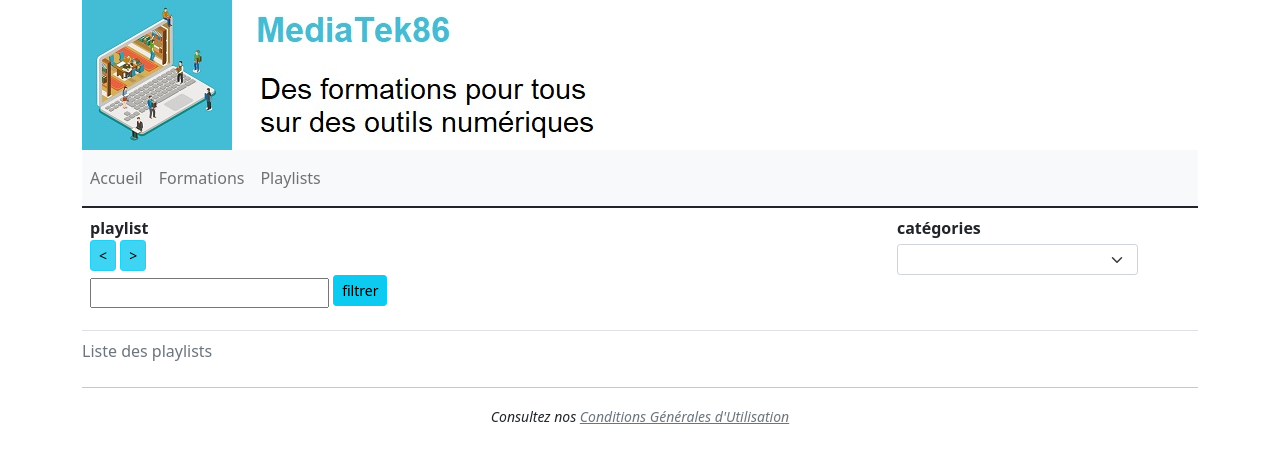
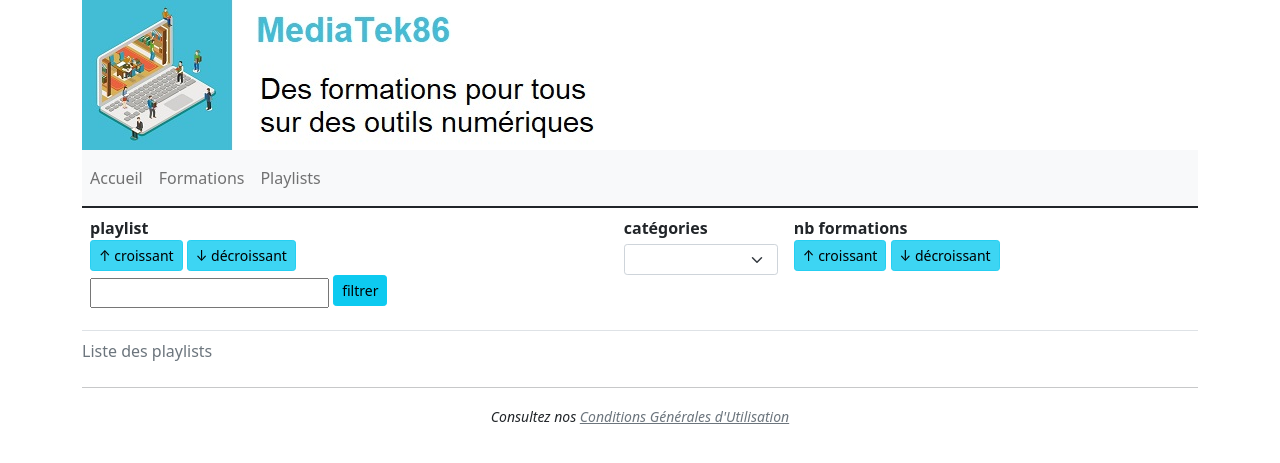
Before and after one commit to orient75015/mediatekformation-bts-sio, a Symfony app: template templates/pages/playlists.html.twig in a window 1280 px wide. Shown: the top 463 px of the page. Run offline with Twig, Linux system fonts and the light colour scheme; the template is opened without the code that fills it, so the values that code supplies are empty; some libraries are stand-ins or nearby versions.

Commit message:
Tache 2 - code et rapport

```diff
--- a/templates/pages/playlist.html.twig
+++ b/templates/pages/playlist.html.twig
@@ -12,6 +12,8 @@
             <br /><br />
             <strong>description :</strong><br />
                 {{ playlist.description|nl2br }}
+            <br /><br />
+            <strong>nombre de formations : </strong>{{ playlistformations|length }}
         </div>
         <div class="col">
             <!-- boucle sur l'affichage des formations -->
--- a/templates/pages/playlists.html.twig
+++ b/templates/pages/playlists.html.twig
@@ -6,8 +6,8 @@
             <tr>
                 <th class="text-left align-top" scope="col">
                     playlist<br />
-                    <a href="{{ path('playlists.sort', {champ:'name', ordre:'ASC'}) }}" class="btn btn-info btn-sm active" role="button" aria-pressed="true"><</a>
-                    <a href="{{ path('playlists.sort', {champ:'name', ordre:'DESC'}) }}" class="btn btn-info btn-sm active" role="button" aria-pressed="true">></a>
+                    <a href="{{ path('playlists.sort', {champ:'name', ordre:'ASC'}) }}" class="btn btn-info btn-sm active" role="button" aria-pressed="true">&#8593; croissant</a>
+                    <a href="{{ path('playlists.sort', {champ:'name', ordre:'DESC'}) }}" class="btn btn-info btn-sm active" role="button" aria-pressed="true">&#8595; décroissant</a>
                     <form class="form-inline mt-1" method="POST" action="{{ path('playlists.findallcontain', {champ:'name'}) }}">
                         <div class="form-group mr-1 mb-2">
                             <input type="text" class="sm" name="recherche"
@@ -33,13 +33,17 @@
                         </select>
                     </form>
                 </th>
+                <th class="text-left align-top" scope="col">
+                    nb formations<br />
+                    <a href="{{ path('playlists.sort', {champ:'nbformations', ordre:'ASC'}) }}" class="btn btn-info btn-sm active" role="button" aria-pressed="true">&#8593; croissant</a>
+                    <a href="{{ path('playlists.sort', {champ:'nbformations', ordre:'DESC'}) }}" class="btn btn-info btn-sm active" role="button" aria-pressed="true">&#8595; décroissant</a>
+                </th>
                 <th class="text-center align-top" scope="col">
                     &nbsp;
                 </th>
             </tr>
         </thead>
         <tbody>
-            <!-- boucle sur les playlists -->
             {% if playlists|length > 0 %}
                 {% for k in 0..playlists|length-1 %}
                     <tr class="align-middle">
@@ -57,6 +61,9 @@
                             {% endif %}
                         </td>
                         <td class="text-center">
+                            {{ playlists[k].formations|length }}
+                        </td>
+                        <td class="text-center">
                             <a href="{{ path('playlists.showone', {id:playlists[k].id}) }}" class="btn btn-secondary">Voir détail</a>
                         </td>
                     </tr>
```
Also changed, not shown: nbproject/private/private.xml (added, +9 -0 lines), src/Controller/PlaylistsController.php (+7 -5 lines), src/Repository/PlaylistRepository.php (+14 -1 lines).
